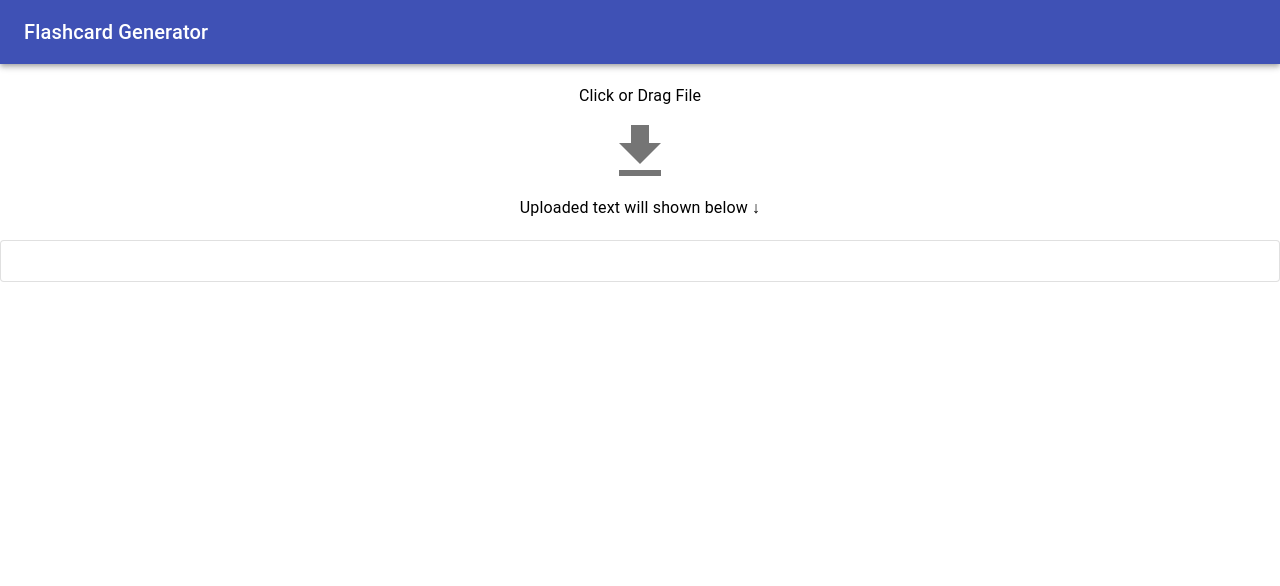
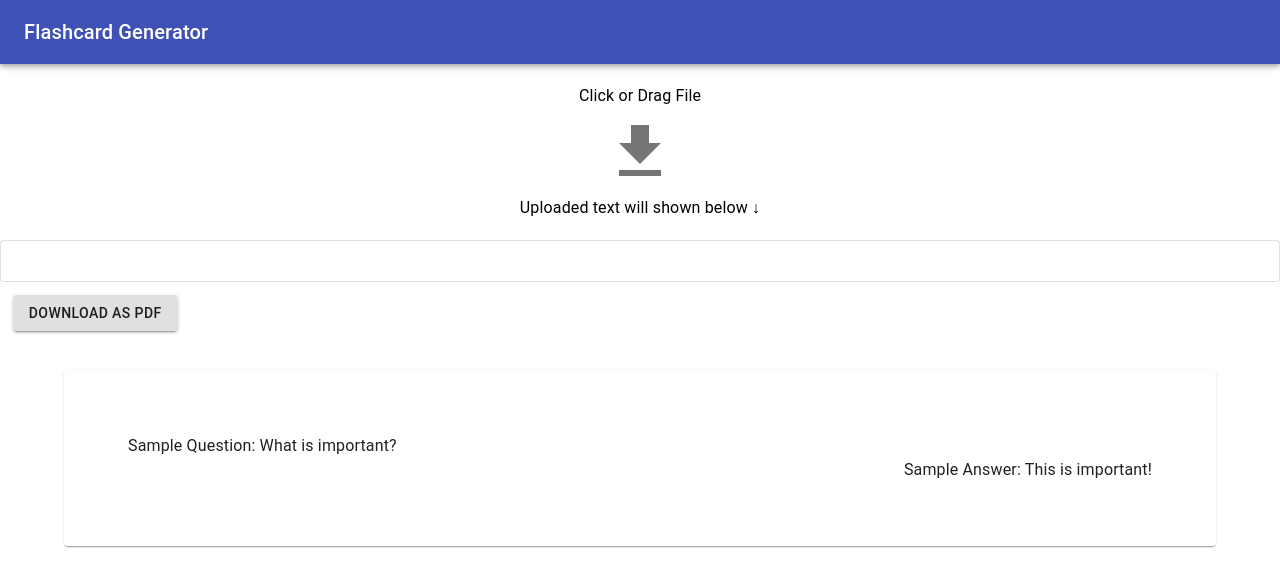
Before and after one commit to denmonz/Orrick-Flashcards, a React (Create React App) app in the folder Product/Website/: page / in a window 1280 px wide. Shown: the top 586 px of the page. Built offline with nearby package versions, Linux system fonts and the light colour scheme.

Commit message:
react and flask edited, still need major reviews

```diff
--- a/Product/Website/package.json
+++ b/Product/Website/package.json
@@ -18,7 +18,7 @@
     "react-scripts": "3.3.0"
   },
   "scripts": {
-    "start": "node server.js",
+    "start": "react-scripts start",
     "build": "react-scripts build",
     "test": "react-scripts test",
     "eject": "react-scripts eject"
--- a/Product/Website/src/App.js
+++ b/Product/Website/src/App.js
@@ -1,6 +1,6 @@
 import React, {useCallback, useState} from 'react'
 import {useDropzone} from 'react-dropzone'
-import {AppBar, Toolbar, Typography, IconButton, Card, CardContent} from '@material-ui/core';
+import {AppBar, Toolbar, Typography, IconButton, Card, CardContent, Button} from '@material-ui/core';
 import { makeStyles } from '@material-ui/core/styles';
 import GetAppIcon from '@material-ui/icons/GetApp';
 import './App.css';
@@ -105,6 +105,21 @@ function MyDropzone({upload, setUpload}) {
   )
 }
 
+function DemoCard() {
+  return (
+    <React.Fragment>
+      <Card style={{width:'80%',marginTop: '2%', marginLeft: '5%',padding: '5%', flex: 1, flexDirection: 'row'}}>
+        {/* <Card style={{flex:1}}> */}
+          <Typography style={{textAlign:'left',flex:1}}>Sample Question: What is important?</Typography>
+        {/* </Card>
+        <Card style={{flex:1}}> */}
+          <Typography style={{textAlign:'right',flex:1}}>Sample Answer: This is important!</Typography>
+        {/* </Card> */}
+      </Card>
+    </React.Fragment>
+  )
+}
+
 function App() {
   const [upload, setUpload] = useState('')
 
@@ -124,6 +139,8 @@ function App() {
           </Typography>
         </CardContent>
       </Card>
+      <Button variant='contained' style={{margin: '1%'}}>Download as PDF</Button>
+      <DemoCard/>
     </React.Fragment>
   );
 }
```
